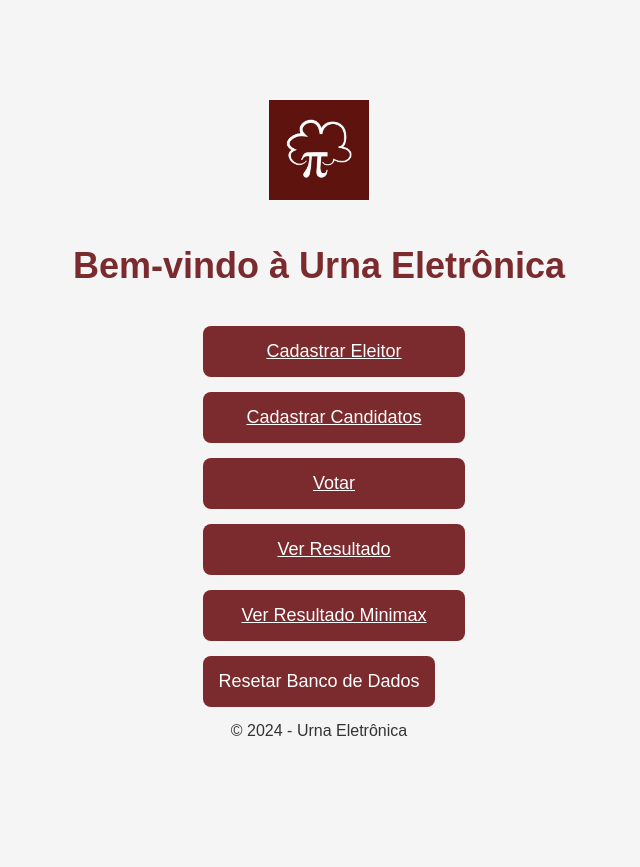
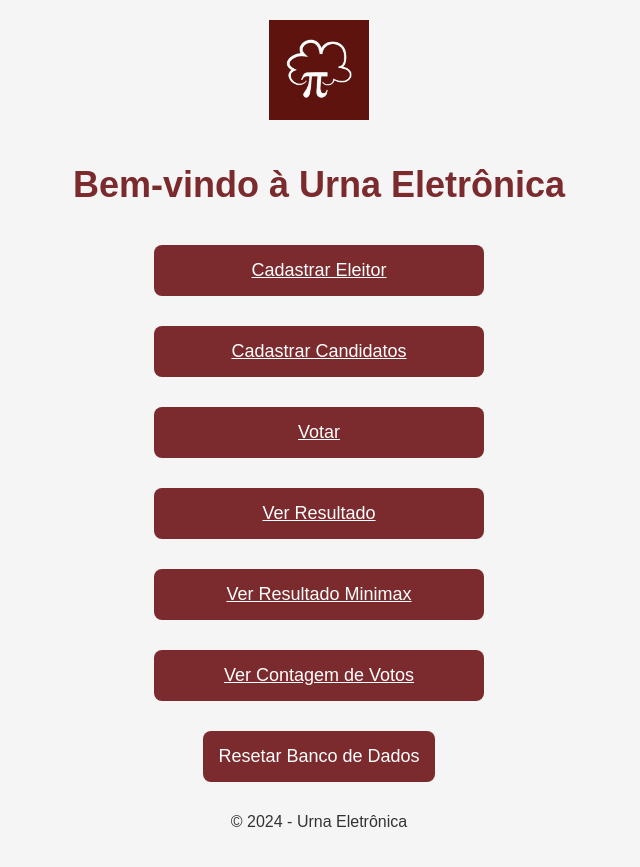
Before and after one commit to KarinaSampaio/App_Urna_Eletronica_MathJeans, a Flask app: page / in a window 1280 px wide. Shown: the whole page, without its empty margins (321-961 px from the left). Before the commit the page ends 736 px from the top, so only its background shows below. Run offline with Flask 2, Linux system fonts and the light colour scheme.

Commit message:
Update index.html

```diff
--- a/templates/index.html
+++ b/templates/index.html
@@ -10,17 +10,18 @@
     <div class="container">
         <img src="{{ url_for('static', filename='images/logo.jfif') }}" alt="Logo Urna Eletrônica" class="logo-small">
         <h1>Bem-vindo à Urna Eletrônica</h1>
-        <div class="options">
+
         <a href="{{ url_for('cadastrar_eleitor') }}" class="btn">Cadastrar Eleitor</a>
         <a href="{{ url_for('cadastrar_candidato') }}" class="btn">Cadastrar Candidatos</a>
         <a href="{{ url_for('votar') }}" class="btn">Votar</a>
         <a href="{{ url_for('resultado') }}" class="btn">Ver Resultado</a>
         <a href="{{ url_for('resultado_minimax') }}" class="btn">Ver Resultado Minimax</a>
-            <form action="{{ url_for('resetar_bd') }}" method="POST" onsubmit="return confirm('Tem certeza que deseja resetar o banco de dados?');">
+        <a href="{{ url_for('contagem_votos') }}" class="btn">Ver Contagem de Votos</a> <!-- Botão novo -->
+        <form action="{{ url_for('resetar_bd') }}" method="POST">
             <button type="submit" class="btn">Resetar Banco de Dados</button>
         </form>
-        </div>
-        <footer>&copy; 2024 - Urna Eletrônica</footer>
+
+        <p>© 2024 - Urna Eletrônica</p>
     </div>
 </body>
 </html>
```
Lines whose indentation alone changed are shown as unchanged.
